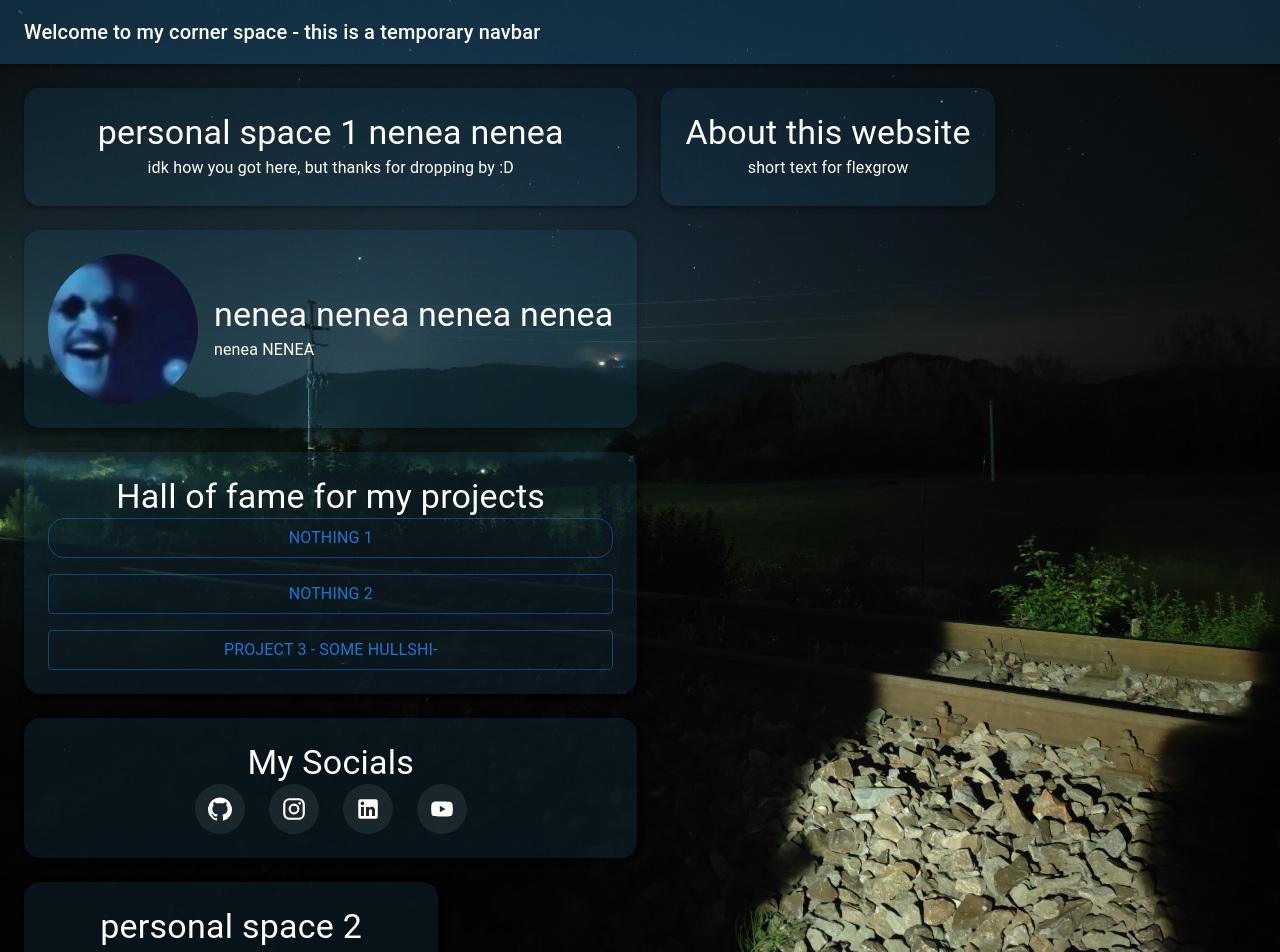
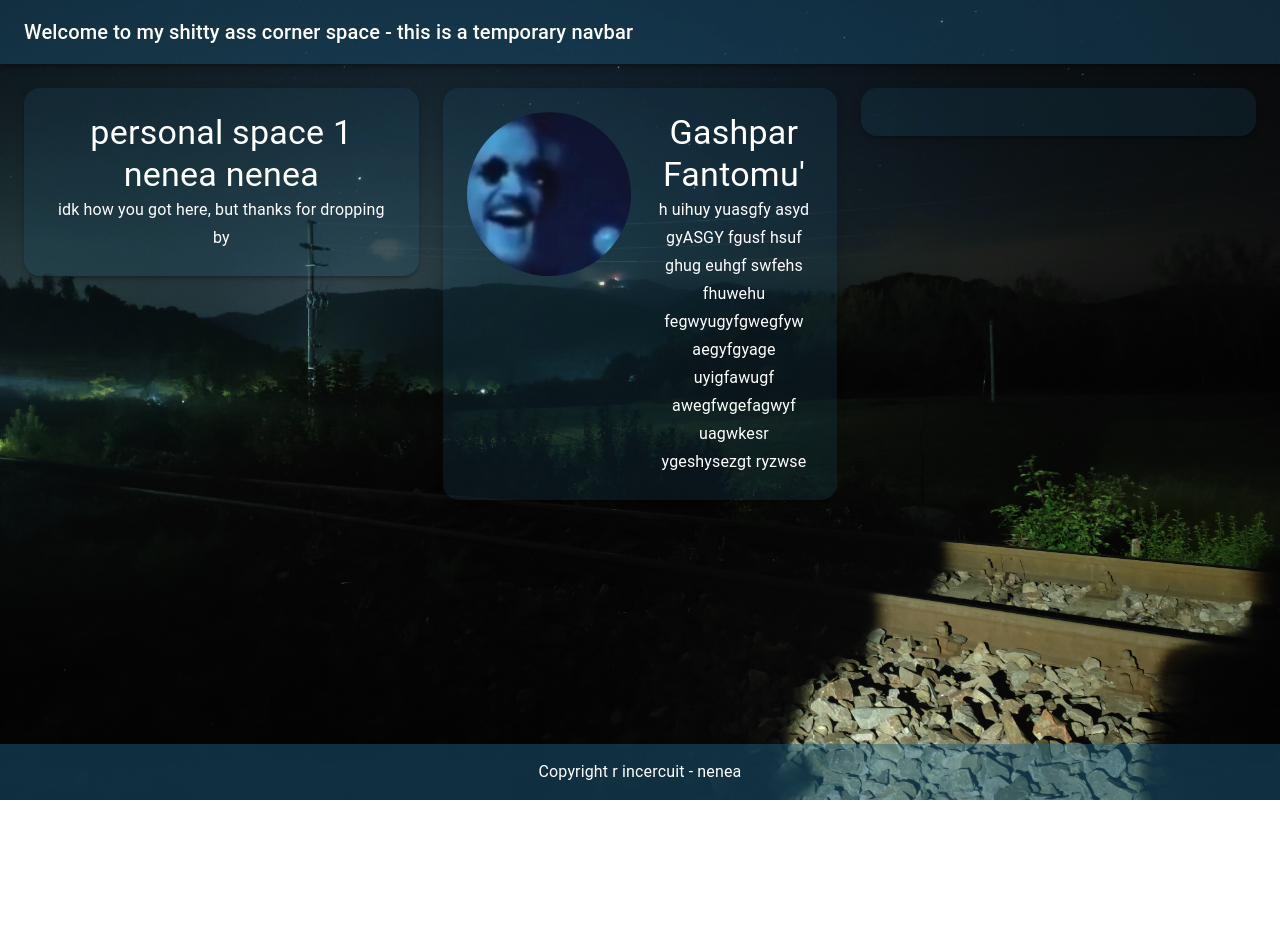
Before and after one commit to GashparFantomu/my_space, a React (Vite) app: page / in a window 1280 px wide. Shown: the top 952 px of the page. After the commit the page ends 800 px from the top, so only its background shows below. Built offline with nearby package versions, Linux system fonts and the light colour scheme.

Commit message:
a more modular approach

```diff
--- a/src/components/Footer.jsx
+++ b/src/components/Footer.jsx
@@ -3,9 +3,7 @@ import {Box, TableFooter, Typography} from "@mui/material";
 function Footer() {
     return (
         <Box component={"footer"} sx={{mt: 'auto', py: 2, px: 2, backgroundColor: "rgba(31, 99, 135, 0.469)", textAlign: "center", color: "white"}}>
-
             Copyright r incercuit - nenea
-
         </Box>
     )
 }
--- a/src/components/Navbar.jsx
+++ b/src/components/Navbar.jsx
@@ -7,9 +7,8 @@ function Navbar() {
         <AppBar position="static" sx={{backgroundColor: "rgba(31, 99, 135, 0.369)"}}>
             <Toolbar>
                 <Typography variant="h6" >
-                    Welcome to my  corner space - this is a temporary navbar
+                    Welcome to my shitty ass corner space - this is a temporary navbar
                 </Typography>
-
             </Toolbar>
         </AppBar>
     )
--- a/src/pages/Home.jsx
+++ b/src/pages/Home.jsx
@@ -7,13 +7,26 @@ import Navbar from "../components/Navbar.jsx";
 import Footer from "../components/Footer.jsx";
 
 const webDesc="short text for flexgrow"
+const profileDescription="h uihuy yuasgfy asyd gyASGY fgusf hsuf ghug euhgf swfehs fhuwehu fegwyugyfgwegfyw aegyfgyage uyigfawugf awegfwgefagwyf uagwkesr ygeshysezgt ryzwse";
+const backgroundThemes ={
+
+}
 
 const cardSx = {
     backgroundColor: "rgba(31, 99, 135, 0.169)",
     color: 'white',
     borderRadius: '16px',
     padding: '24px',
+    marginBottom: '24px',
+    breakInside: 'avoid',
 };
+
+const socials = [
+    {label: 'GitHub', icon: <GitHubIcon sx={{fontsize: 26}} />, href: "https://github.com/GashparFantomu"},
+    {label: 'Instagram', icon: <InstagramIcon sx={{fontsize: 26}} />, href: "https://github.com/GashparFantomu"},
+    {label: 'Youtube', icon: <YouTubeIcon sx={{fontsize: 26}} />, href: "https://github.com/GashparFantomu"},
+    {label: 'LinkedIn', icon: <LinkedInIcon sx={{fontsize: 26}} />, href: "https://github.com/GashparFantomu"}];
+
 
 const columnSx = {
     display: 'flex',
@@ -22,6 +35,17 @@ const columnSx = {
     flexGrow: 1,
     width: '100%',
 };
+
+const wallSx ={
+    columnCount: {xs: 1, md: 3},
+    columnWidth: '340px',
+    columnGap: '24px'
+};
+
+function Card({children}) {
+    return <Paper elevation={3} sx={cardSx}>{children}</Paper>
+}
+
 function Home() {
     return (
 
@@ -36,133 +60,36 @@ function Home() {
         }}><CssBaseline />
             <Navbar/>
 
-            <Box component="main" sx={{flexGrow: 1, p:3}}>
-                <Grid container spacing={3}>
-                    {/*c1*/}
-                    <Grid item xs={12} md={12} sx={{display: 'flex'}}>
-                        <Box sx={columnSx}>
-                            <Paper elevation={3} sx={cardSx}>
-                                <Box sx={{ flexDirection: {xs: 'column', md: 'row'}, alignItems: 'center', gap: 2}}>
-                                    <Box sx={{ textAlign: 'center', justifyContent: 'center' }}>
-                                        <Typography variant="h4">
-                                            personal space 1 nenea nenea
-                                        </Typography>
+            <Box component="main" sx={{flexGrow: 1, px: 3, pt: 3}}>
+                <Box sx={wallSx}>
+                    <Card>
+                        <Box sx={{textAlign: 'center'}}>
+                            <Typography variant="h4">personal space 1 nenea nenea</Typography>
                             <Typography variant="subtitle1">
-                                            idk how you got here, but thanks for dropping by :D
+                                idk how you got here, but thanks for dropping by
                             </Typography>
                         </Box>
-                                </Box>
-                            </Paper>
-                            <Paper
-                                elevation={3}
-                                sx={cardSx}>
-                                <Box sx={{display: 'flex', flexDirection: {xs: 'column', md: 'row'}, alignItems: 'center', gap: 2
-                                }}>
-                                    <Avatar sx={{width: 150, height: 150}}  alt="stai sa se incarce poza..." src="/profile1.jpg"></Avatar>
-                                    <Box sx={{ textAlign: { xs: 'center', md: 'left' } }}>
-                                        <Typography variant="h4">
-                                            nenea nenea nenea nenea
-                                        </Typography>
-                                        <Typography variant="subtitle1">
-                                            nenea NENEA
-                                        </Typography>
+                    </Card>
+                    <Card>
+                        <Box sx={{display: 'flex', flexDirection: {xs: 'column', sm: 'row'}, alignItems: {xs: 'center', md: 'flex-start'}, gap: 3}}>
+                            <Avatar src="/profile1.jpg" alt="stai sa se incarce poza..." sx={{width: 164, height: 164}}/>
+                            <Box sx={{flexGrow: 1, minWidth: 0, textAlign: 'center'}}>
+                                <Typography variant="h4">Gashpar Fantomu'</Typography>
+                                <Typography variant="subtitle1">{profileDescription}</Typography>
                             </Box>
                         </Box>
-                            </Paper>
+                    </Card>
+                    <Card>
+                        <Box>
 
-                            <Paper elevation={3} sx={cardSx}>
-                                <Box sx={{textAlign: 'center'}}>
-                                    <Typography variant="h4">Hall of fame for my projects</Typography>
                         </Box>
-                                <Box sx={{display: 'flex', flexDirection: 'column', gap: 2}}>
-                                    <Button variant="outlined" sx={{borderRadius: '16px'}}>
-                                        <Typography variant="subtitle1">
-                                            nothing 1
-                                        </Typography>
-                                    </Button>
-                                    <Button variant="outlined">
-                                        <Typography variant="subtitle1">
-                                            nothing 2
-                                        </Typography>
-                                    </Button>
-                                    <Button variant="outlined">
-                                        <Typography variant="subtitle1">
-                                            project 3 - some hullshi-
-                                        </Typography>
-                                    </Button>
-                                </Box>
-                            </Paper>
-                            <Paper elevation={3} sx={cardSx}>
-                                <Box sx={{textAlign: 'center'}}>
-                                    <Typography variant="h4">
-                                        My Socials
-                                    </Typography>
-                                    <Stack direction="row" spacing={3} sx={{alignItems: 'center', justifyContent: 'center'}}>
-                                        <IconButton component="a"
-                                                    href="https://github.com/GashparFantomu"
-                                                    target="_blank"
-                                                    rel="noopener noreferrer"
-                                                    sx={{color: 'white', backgroundColor: 'rgba(255, 255, 255, 0.08)', padding: '12px'}}>
-                                            <GitHubIcon sx={{fontSize: 26}} />
-                                        </IconButton>
-                                        <IconButton component="a"
-                                                    href="https://github.com/GashparFantomu"
-                                                    target="_blank"
-                                                    rel="noopener noreferrer"
-                                                    sx={{color: 'white', backgroundColor: 'rgba(255, 255, 255, 0.08)', padding: '12px'}}>
-                                            <InstagramIcon sx={{fontSize: 26}} />
-                                        </IconButton>
-                                        <IconButton component="a"
-                                                    href="https://github.com/GashparFantomu"
-                                                    target="_blank"
-                                                    rel="noopener noreferrer"
-                                                    sx={{color: 'white', backgroundColor: 'rgba(255, 255, 255, 0.08)', padding: '12px'}}>
-                                            <LinkedInIcon sx={{fontSize: 26}} />
-                                        </IconButton>
-                                        <IconButton component="a"
-                                                    href="https://github.com/GashparFantomu"
-                                                    target="_blank"
-                                                    rel="noopener noreferrer"
-                                                    sx={{color: 'white', backgroundColor: 'rgba(255, 255, 255, 0.08)', padding: '12px'}}>
-                                            <YouTubeIcon sx={{fontSize: 26}} />
-                                        </IconButton>
-                                    </Stack>
-                                </Box>
-                            </Paper>
-                        </Box>
-                    </Grid>
-                    {/*c2*/}
-                    <Grid item xs={12} md={12}>
-                        <Box sx={columnSx}>
-                            <Paper elevation={3} sx={{...cardSx, flexGrow: 1}}>
-                                <Box sx={{textAlign: 'center'}}>
-                                    <Typography variant="h4">About this website</Typography>
-                                    <Typography variant="subtitle1">{webDesc}</Typography>
-                                </Box>
-                            </Paper>
-                        </Box>
-                    </Grid>
-                    {/*c3*/}
-                    <Grid item xs={12} md={12}>
-                        <Box sx={columnSx}>
-                            <Paper elevation={3} sx={{...cardSx, flexGrow: 1}}>
-                                <Box sx={{textAlign: 'center'}}>
-                                    <Box sx={{ textAlign: 'center' }}>
-                                        <Typography variant="h4">
-                                            personal space 2
-                                        </Typography>
-                                        <Typography variant="subtitle1">
-                                            idk how you got here, but thanks for dropping by :D
-                                        </Typography>
+                    </Card>
+
+
                 </Box>
             </Box>
-                            </Paper>
-                        </Box>
-                    </Grid>
-                </Grid>
-            </Box>
+
             <Footer/>
         </Box>
-
     );
 }export default Home
```
Lines whose indentation alone changed are shown as unchanged.
